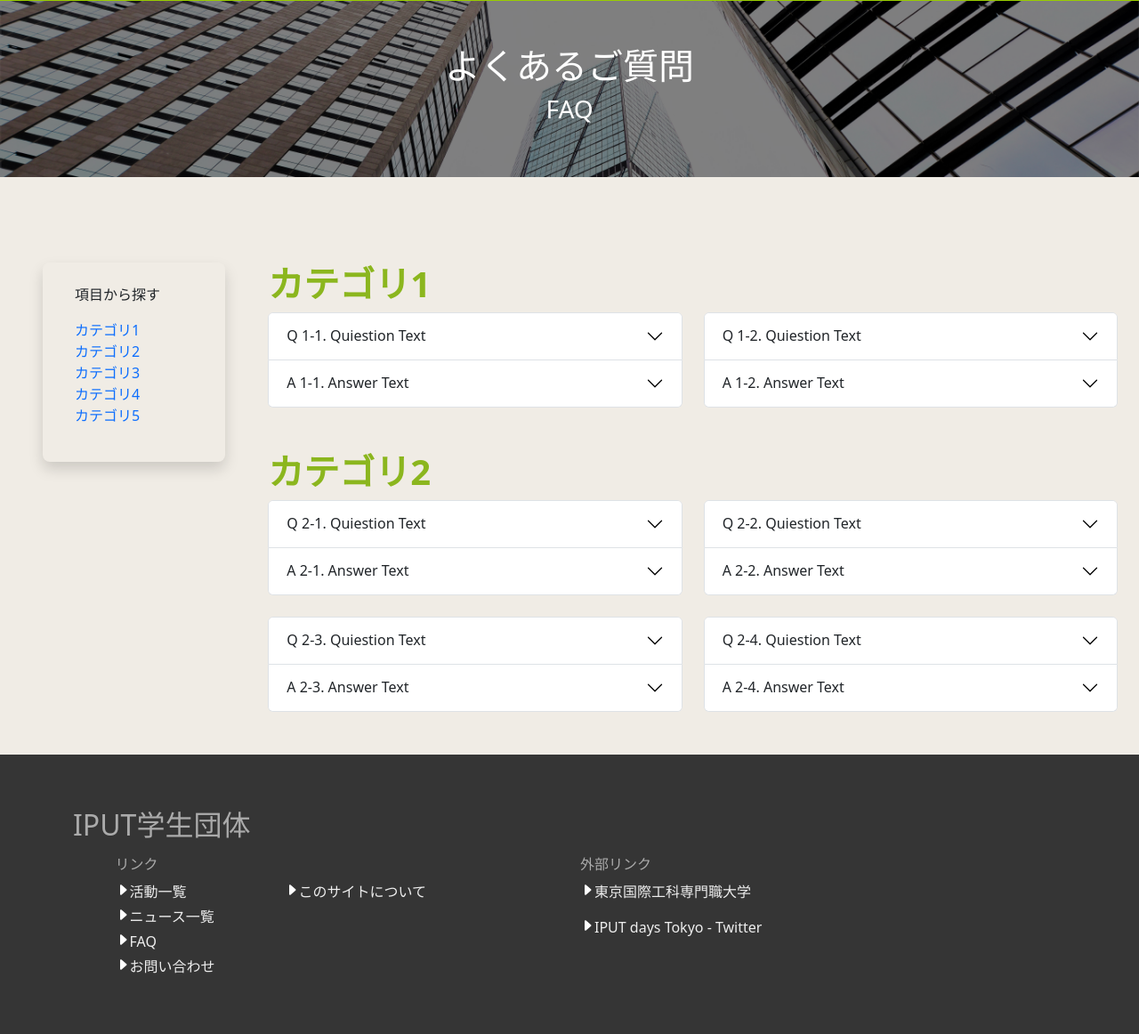
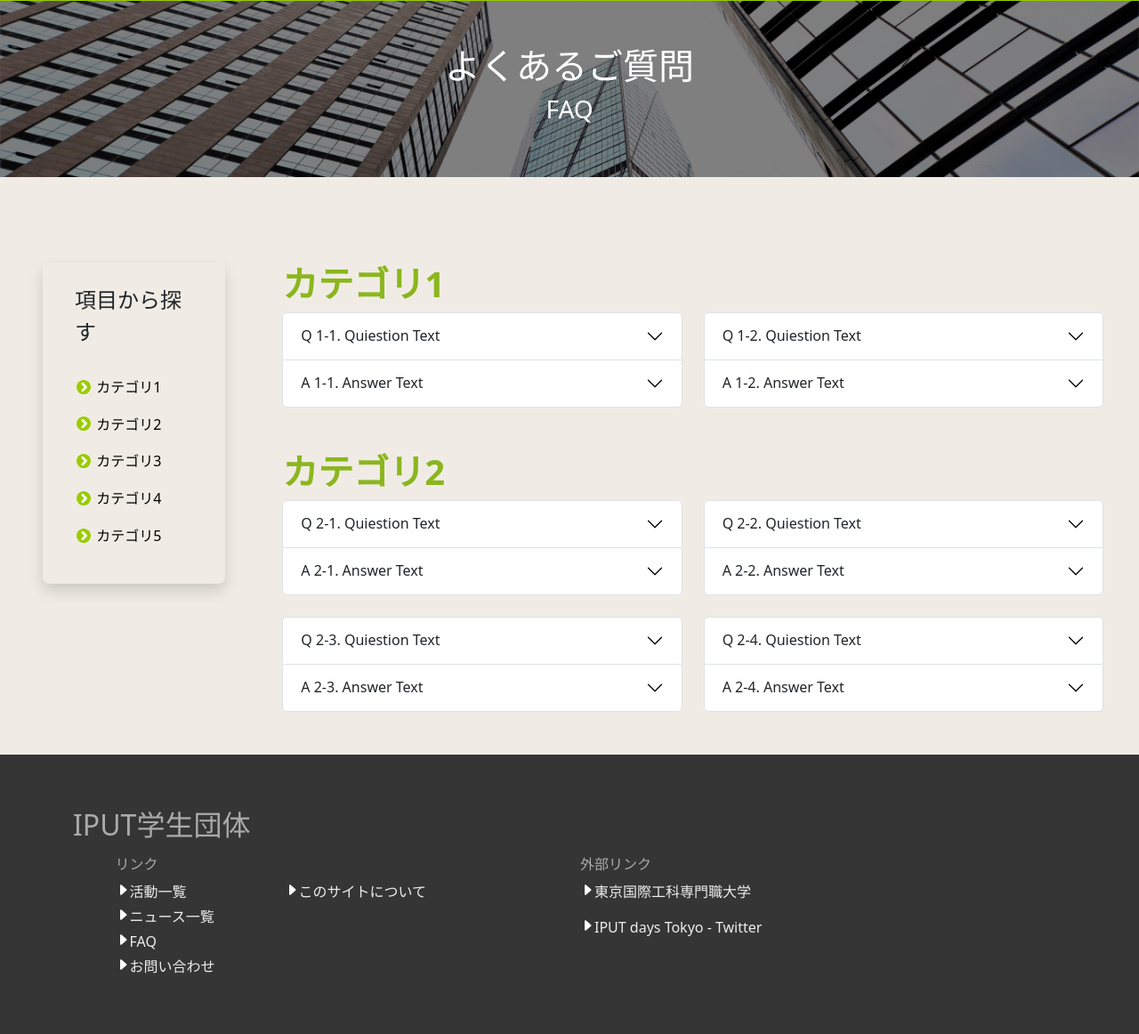
Before and after one commit to MORIMOTO520212/iput-circle-hp, a PHP site: page /faq.php in a window 1280 px wide. Shown: the part 55-1217 px from the top of the page at 89% size. Run offline with PHP 8.4, Linux system fonts and the light colour scheme.

Commit message:
add icons and fix page layout

```diff
--- a/assets/style-faq.css
+++ b/assets/style-faq.css
@@ -22,6 +22,5 @@
 
 /* category h1 */
 #faq-main-contents div h1 {
-    /* font-size: 30px !important; */
     color :#8BB61E !important;
 }
--- a/faq.php
+++ b/faq.php
@@ -30,31 +30,27 @@ head('faq', 'FAQ | IPUT学生団体');
         <!-- 高さの調整用 -->
         <div class="mt-lg-5"></div>
         <!-- side bar ... ? -->
-        <!-- 影はできているが、大きさが定まらない。また、サイドバー？の幅が不明 -->
-        <!-- 影のroundedをもっと深くする。 -->
         <div class="shadow rounded-3 col-lg-2 h-50 mb-4 ms-lg-4" id="faq-side-contents">
         <!-- sub contents -->
-        <!-- paddingが16*3 = 48px -->
             <div class="p-4">
                 <!-- リスト内のアイコンが未実装 -->
-                <p>項目から探す</p>
+                <p class="fs-4">項目から探す</p>
                 <ul class="list-unstyled">
-                    <li><a href="#" class="text-decoration-none fs-6"> カテゴリ1</a></li>
-                    <li><a href="#" class="text-decoration-none fs-6"> カテゴリ2</a></li>
-                    <li><a href="#" class="text-decoration-none fs-6"> カテゴリ3</a></li>
-                    <li><a href="#" class="text-decoration-none fs-6"> カテゴリ4</a></li>
-                    <li><a href="#" class="text-decoration-none fs-6"> カテゴリ5</a></li>
+                    <li class="pt-3"><img src="../src/chevron_right_white_24dp.svg" class="pb-1"><a href="#category-1" class="text-decoration-none text-black fs-6"> カテゴリ1</a></li>
+                    <li class="pt-3"><img src="../src/chevron_right_white_24dp.svg" class="pb-1"><a href="#category-2" class="text-decoration-none text-black fs-6"> カテゴリ2</a></li>
+                    <li class="pt-3"><img src="../src/chevron_right_white_24dp.svg" class="pb-1"><a href="#category-3" class="text-decoration-none text-black fs-6"> カテゴリ3</a></li>
+                    <li class="pt-3"><img src="../src/chevron_right_white_24dp.svg" class="pb-1"><a href="#category-4" class="text-decoration-none text-black fs-6"> カテゴリ4</a></li>
+                    <li class="pt-3"><img src="../src/chevron_right_white_24dp.svg" class="pb-1"><a href="#category-5" class="text-decoration-none text-black fs-6"> カテゴリ5</a></li>
                 </ul>
             </div>
         </div>
 
         <!-- faq -->
-        <div class=" mx-0 ms-lg-5 col-lg p-0" id="faq-main-contents">
+        <div class=" mx-0 ms-lg-5 me-lg-3 col-lg p-0 ps-lg-3" id="faq-main-contents">
             <!-- faq contents -->
-            <!-- カテゴリ間はmargin48pxで仮置き -->
             <!-- category-1 -->
             <div class="mb-5">
-                <h1 class="fw-bold">カテゴリ1</h1>
+                <h1 class="fw-bold" id="category-1">カテゴリ1</h1>
                 <!-- 各質問の間隔は32pxで仮置き -->
                 <div class="justify-content-around row row-cols-lg-2 g-4">
                     <!-- d-flex -->
@@ -128,7 +124,7 @@ head('faq', 'FAQ | IPUT学生団体');
             </div>
             <!-- category-2 -->
             <div class="mb-5">
-                <h1 class="fw-bold">カテゴリ2</h1>
+                <h1 class="fw-bold" id="category-2">カテゴリ2</h1>
                 <div class="justify-content-around row row-cols-lg-2 g-4">
                     <!-- Q 2-1 -->
                     <div class="accordion col-lg-6" id="faq-accordion-2-1">
```
Also changed, not shown: src/chevron_right_white_24dp.svg.
